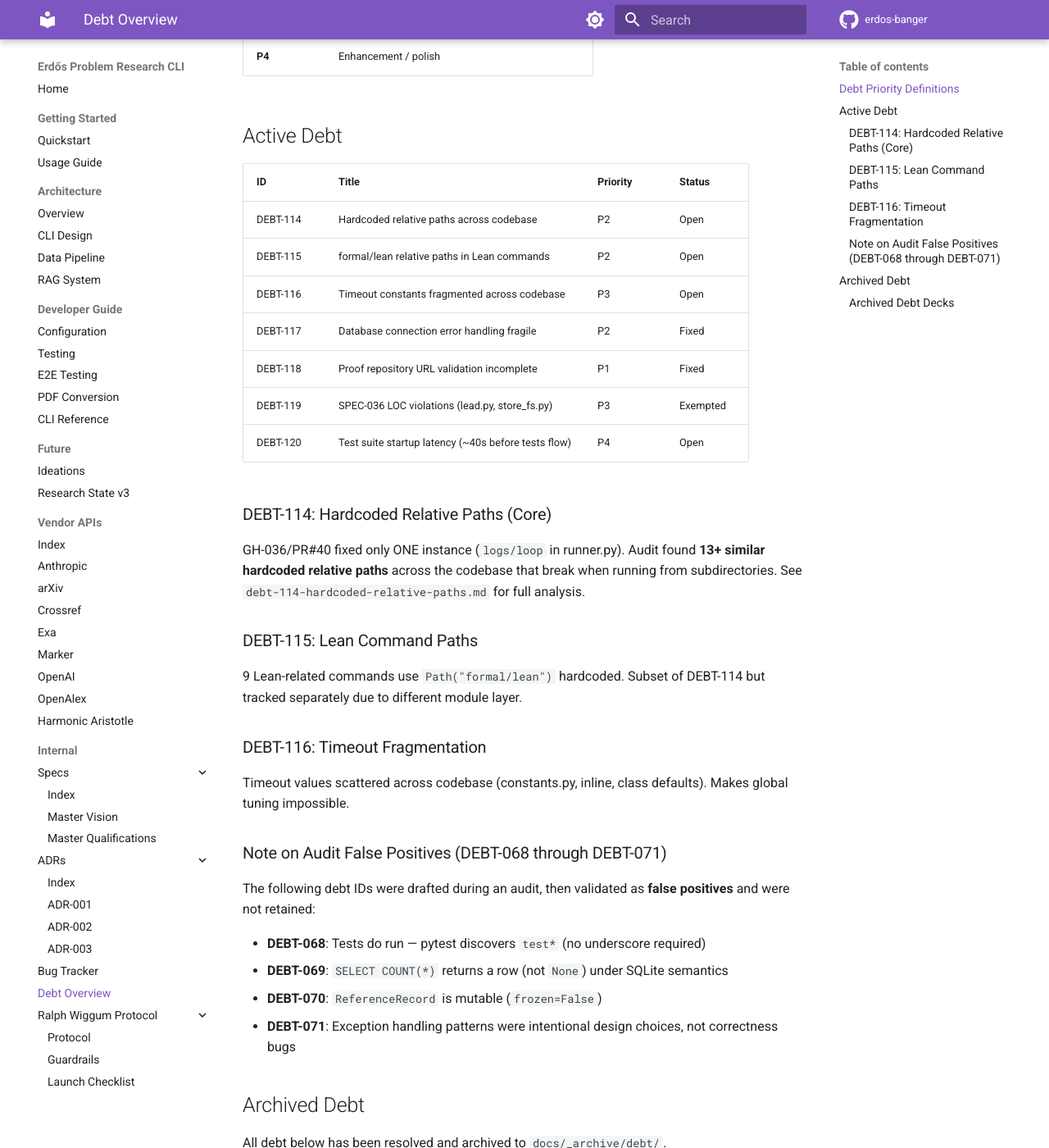
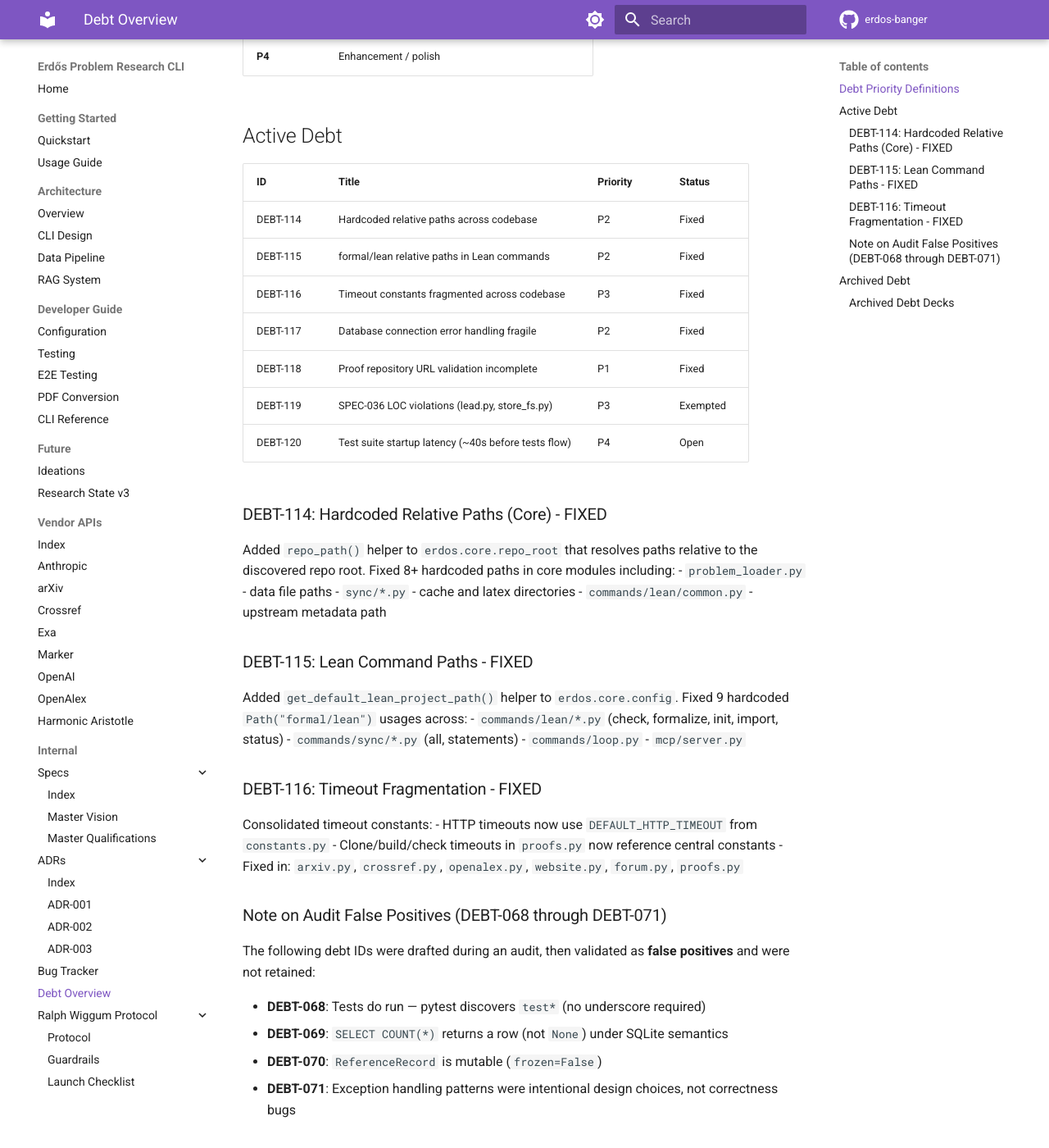
Before and after one commit to research-developer/erdos-banger, an MkDocs documentation site: the page built from docs/_debt/README.md, in a window 1280 px wide and 1400 px high, scrolled down 503 px. Shown: the whole window at 82% size. Built offline with MkDocs 1.6.1 and Material for MkDocs 9.7.7, drawn with Linux system fonts in a browser that asks for light colours; comment, search, counter and statistics services are not loaded.

Commit message:
refactor: replace hardcoded project path with default configuration
Updated multiple command files to replace the hardcoded project path "formal/lean" with a call to `get_default_lean_project_path()`. This change enhances maintainability and ensures consistency across the codebase by utilizing a centralized configuration for project paths.

```diff
--- a/docs/_debt/README.md
+++ b/docs/_debt/README.md
@@ -16,25 +16,35 @@ This directory contains technical-debt writeups: spec drift, missing fixtures, i
 
 | ID | Title | Priority | Status |
 |----|-------|----------|--------|
-| DEBT-114 | Hardcoded relative paths across codebase | P2 | Open |
-| DEBT-115 | formal/lean relative paths in Lean commands | P2 | Open |
-| DEBT-116 | Timeout constants fragmented across codebase | P3 | Open |
+| DEBT-114 | Hardcoded relative paths across codebase | P2 | Fixed |
+| DEBT-115 | formal/lean relative paths in Lean commands | P2 | Fixed |
+| DEBT-116 | Timeout constants fragmented across codebase | P3 | Fixed |
 | DEBT-117 | Database connection error handling fragile | P2 | Fixed |
 | DEBT-118 | Proof repository URL validation incomplete | P1 | Fixed |
 | DEBT-119 | SPEC-036 LOC violations (lead.py, store_fs.py) | P3 | Exempted |
 | DEBT-120 | Test suite startup latency (~40s before tests flow) | P4 | Open |
 
-### DEBT-114: Hardcoded Relative Paths (Core)
+### DEBT-114: Hardcoded Relative Paths (Core) - FIXED
 
-GH-036/PR#40 fixed only ONE instance (`logs/loop` in runner.py). Audit found **13+ similar hardcoded relative paths** across the codebase that break when running from subdirectories. See `debt-114-hardcoded-relative-paths.md` for full analysis.
+Added `repo_path()` helper to `erdos.core.repo_root` that resolves paths relative to the discovered repo root. Fixed 8+ hardcoded paths in core modules including:
+- `problem_loader.py` - data file paths
+- `sync/*.py` - cache and latex directories
+- `commands/lean/common.py` - upstream metadata path
 
-### DEBT-115: Lean Command Paths
+### DEBT-115: Lean Command Paths - FIXED
 
-9 Lean-related commands use `Path("formal/lean")` hardcoded. Subset of DEBT-114 but tracked separately due to different module layer.
+Added `get_default_lean_project_path()` helper to `erdos.core.config`. Fixed 9 hardcoded `Path("formal/lean")` usages across:
+- `commands/lean/*.py` (check, formalize, init, import, status)
+- `commands/sync/*.py` (all, statements)
+- `commands/loop.py`
+- `mcp/server.py`
 
-### DEBT-116: Timeout Fragmentation
+### DEBT-116: Timeout Fragmentation - FIXED
 
-Timeout values scattered across codebase (constants.py, inline, class defaults). Makes global tuning impossible.
+Consolidated timeout constants:
+- HTTP timeouts now use `DEFAULT_HTTP_TIMEOUT` from `constants.py`
+- Clone/build/check timeouts in `proofs.py` now reference central constants
+- Fixed in: `arxiv.py`, `crossref.py`, `openalex.py`, `website.py`, `forum.py`, `proofs.py`
 
 ### Note on Audit False Positives (DEBT-068 through DEBT-071)
 
```
Also changed, not shown: docs/_debt/debt-114-hardcoded-relative-paths.md (+7 -6 lines), docs/_debt/debt-115-formal-lean-relative-paths.md (+6 -5 lines), docs/_debt/debt-116-timeout-constants-fragmented.md (+5 -4 lines), pyproject.toml (+9 -0 lines), 11 other files.
